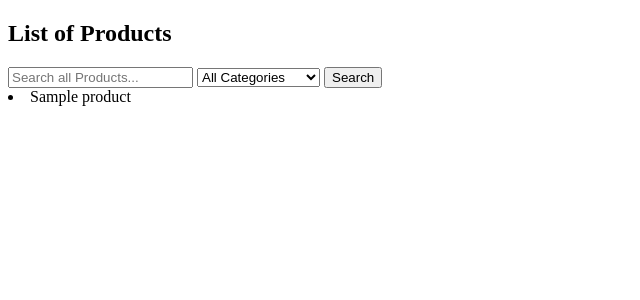
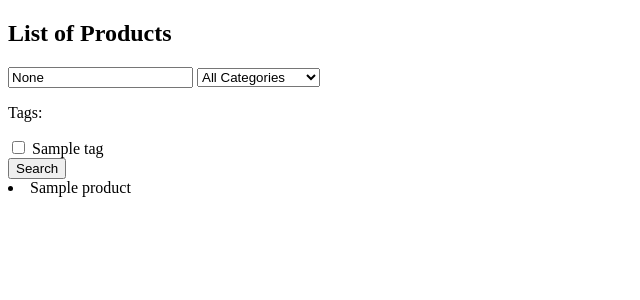
Before and after one commit to BKHowland/django-product-catalogue, a Django app: page /products/ in a window 1280 px wide. Shown: the top 300 px of the page, without its empty margins (0-640 px from the left). Run offline with Django 5.2, Linux system fonts and the light colour scheme; tables that the repository leaves empty hold one stand-in row (values such as "Sample post").

Commit message:
Added tag selector to template and fixed request GETs
now we can select tags which are added to the request as copies of the same query param. django can interpret them as a list.

```diff
--- a/products/templates/products/product_list.html
+++ b/products/templates/products/product_list.html
@@ -10,17 +10,37 @@
         <h1>List of Products</h1>
 
         <form action="" method="get">
-            <input type="text" name="search" placeholder="Search all Products..." value="{{ request.GET.search }}">
+            <input type="text" name="search" placeholder="Search all Products..." value="{{ search_query }}">
+
             <select name="category">
                 <option value=''>All Categories</option>
                 {% for category in categories %}
                     <option value="{{ category.id }}"
                         {% comment %} category.id is an int, so we have to normalize to str {% endcomment %}
-                        {% if request.GET.category == category.id|stringformat:"s" %}selected{% endif %}>
+                        {% if selected_category == category.id|stringformat:"s" %}selected{% endif %}>
                         {{ category.name }}
                     </option>
                 {% endfor %}
             </select>
+
+            <div>
+                <p>Tags:</p>
+
+                {% for tag in tags %}
+                    <label>
+                        <input
+                            type="checkbox"
+                            name="tags"
+                            value="{{ tag.id }}"
+                            {% if tag.id|stringformat:"s" in selected_tags %}
+                                checked
+                            {% endif %}
+                        >
+                        {{ tag.name }}
+                    </label>
+                    <br>
+                {% endfor %}
+            </div>
 
             <button type="submit">Search</button>
         </form>
```
